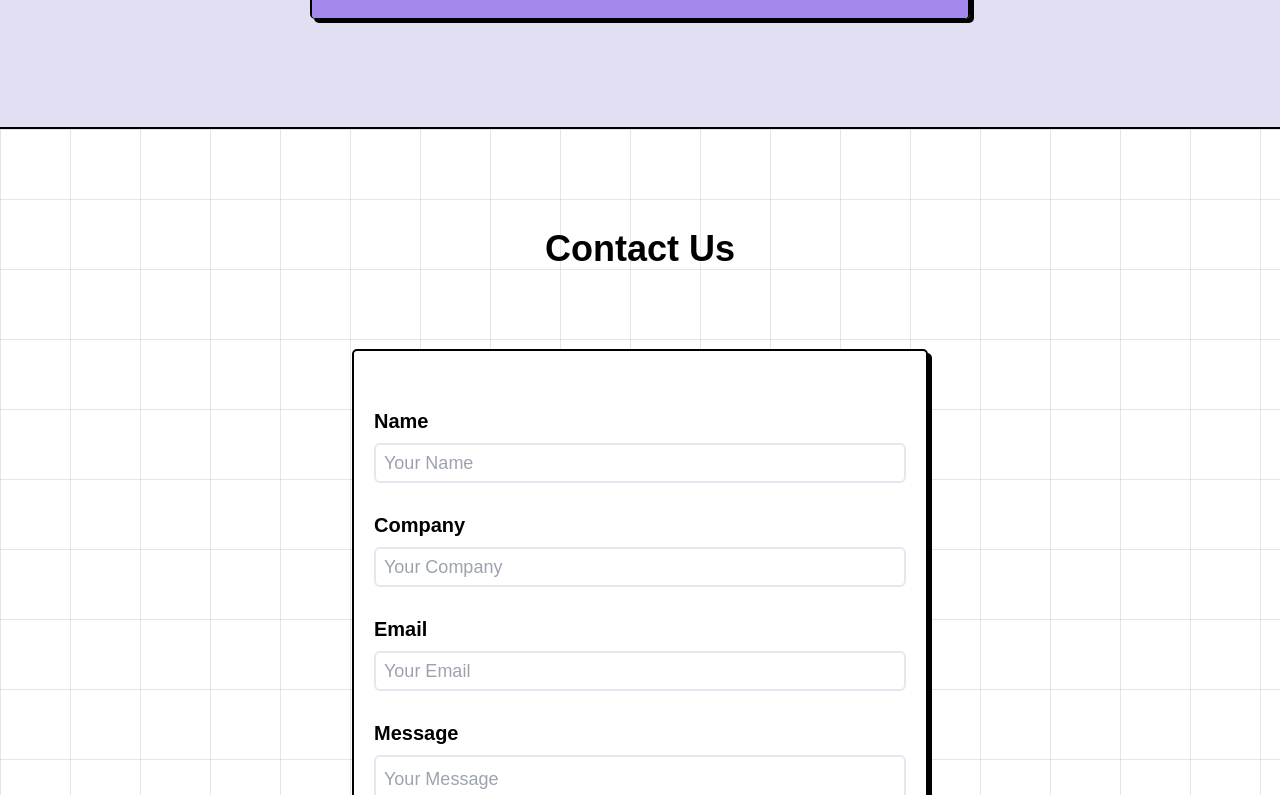
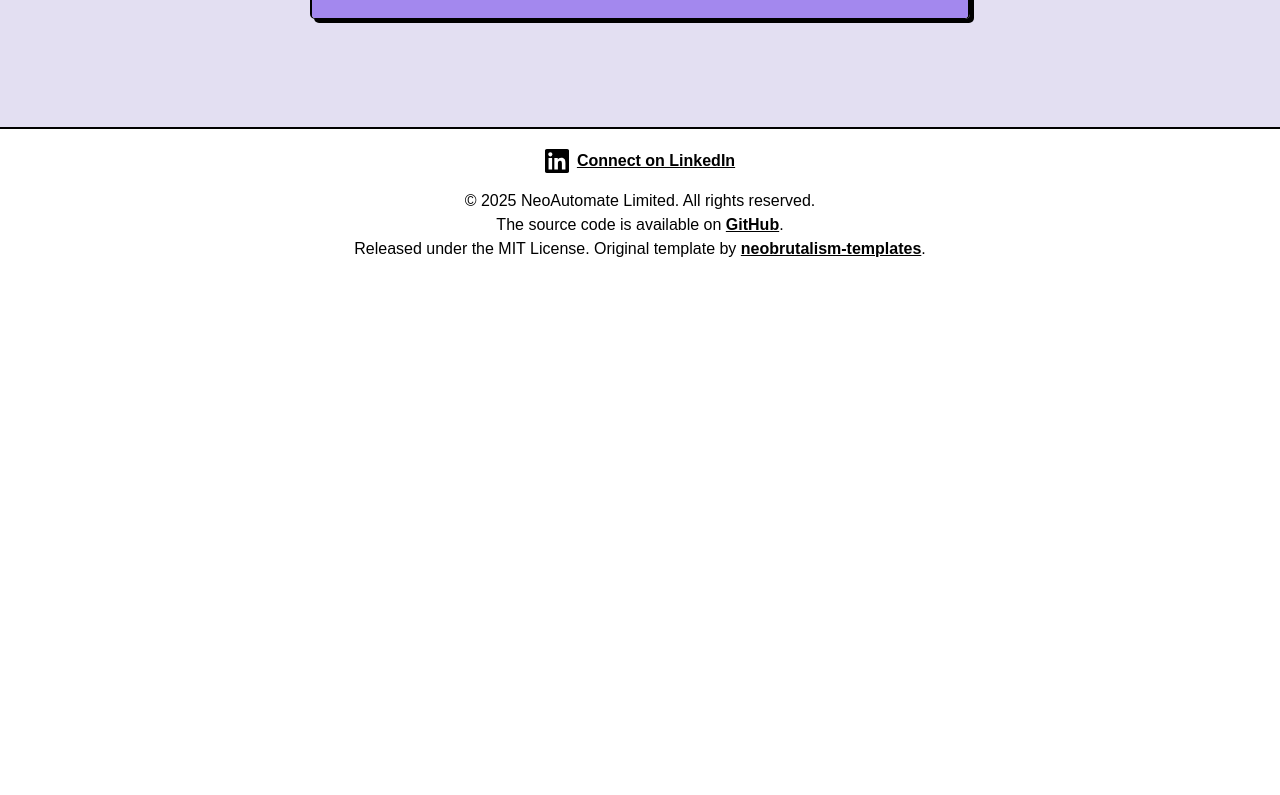
Before and after one commit to jsdez/www, a Next.js app: page / in a window 1280 px wide. Shown: the part 3065-3860 px from the top of the page. After the commit the page ends 3346 px from the top, so only its background shows below. Built offline with nearby package versions, Linux system fonts and the light colour scheme; a web font is replaced by a local one.

Commit message:
Remove contact form and add LinkedIn link to footer

```diff
--- a/src/app/page.tsx
+++ b/src/app/page.tsx
@@ -5,7 +5,7 @@ import About from "@/sections/about";
 import Services from "@/sections/services";
 import Header from "@/sections/header";
 import Faq from "@/sections/faq";
-import Contact from "@/sections/contact";
+// import Contact from "@/sections/contact";
 import Footer from "@/components/footer";
 
 export default function Home() {
@@ -21,9 +21,9 @@ export default function Home() {
       <Services />
       <About />
       <Faq />
-      <section ref={contactRef}>
+      {/* <section ref={contactRef}>
         <Contact />
-      </section>
+      </section> */}
       <Footer />
     </>
   );
--- a/src/components/footer.tsx
+++ b/src/components/footer.tsx
@@ -1,6 +1,25 @@
+import Image from 'next/image';
+
 export default function Footer() {
   return (
     <footer className="m500:text-xs dark:bg-secondaryBlack z-30 bg-white px-5 py-5 text-center font-base">
+      <div className="mb-4 flex items-center justify-center gap-2">
+        <a
+          target="_blank"
+          href="https://www.linkedin.com/company/neoautomate/"
+          rel="noopener noreferrer"
+          className="inline-flex items-center gap-2 font-heading underline hover:opacity-80 transition-opacity"
+        >
+          <Image
+            src="/logos/linkedin.svg"
+            alt="LinkedIn"
+            width={24}
+            height={24}
+            className="dark:invert"
+          />
+          Connect on LinkedIn
+        </a>
+      </div>
       <p>&copy; {new Date().getFullYear()} NeoAutomate Limited. All rights reserved.</p>
       <p>
         The source code is available on{' '}
```
Also changed, not shown: public/logos/linkedin.svg (added).
